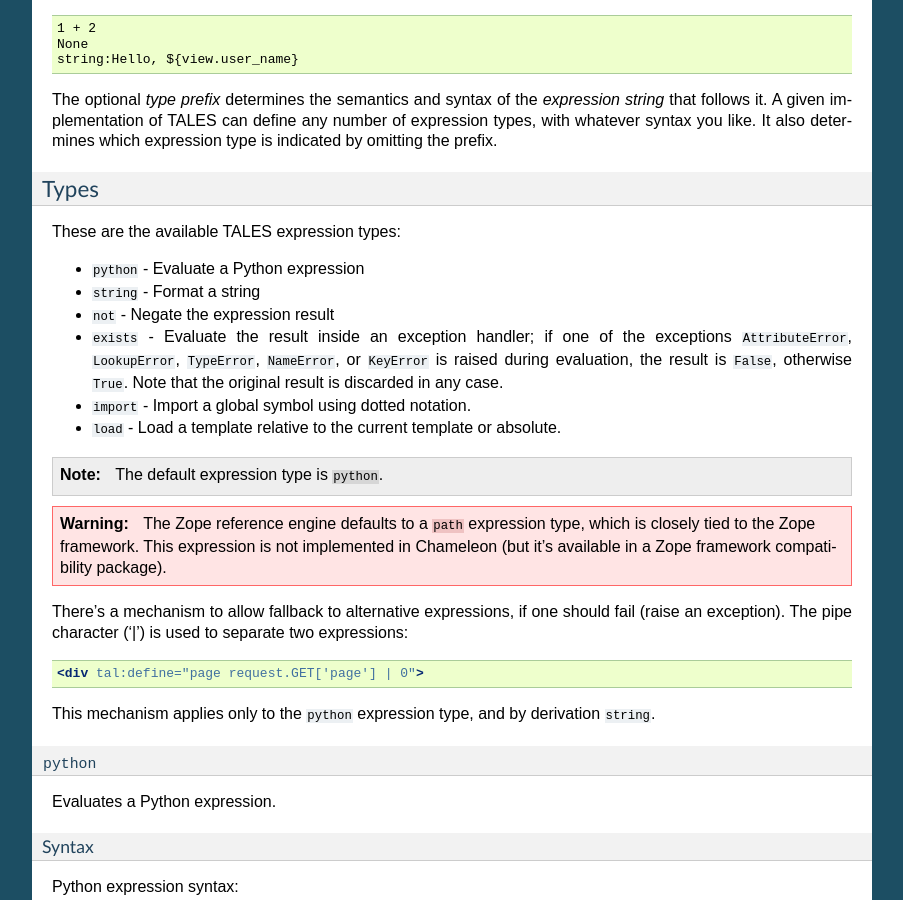
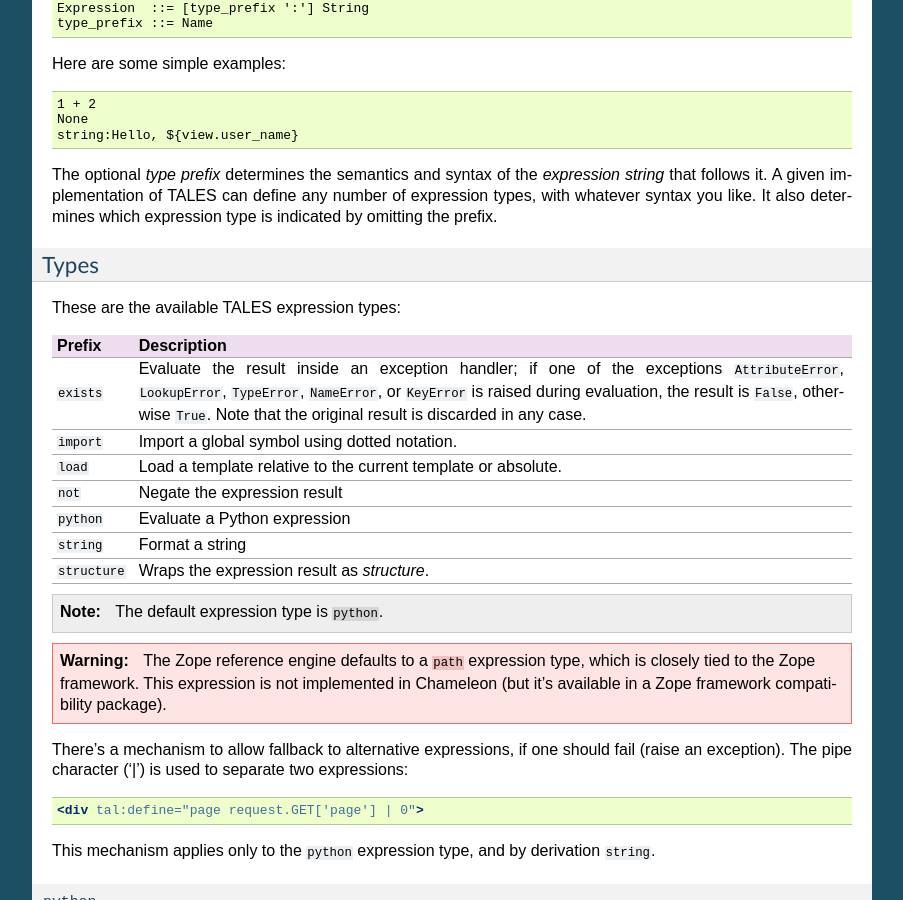
Before and after one commit to malthe/chameleon, a Sphinx documentation site: the page built from docs/reference.rst, in a window 1280 px wide and 900 px high, scrolled down 10496 px. Shown: the whole window, without its empty margins (198-1101 px from the left). Built offline with Sphinx 7.4.7, drawn with Linux system fonts in a browser that asks for light colours; some of the changed text lies outside the part shown.

Commit message:
Adding ``structure:`` expression type.

```diff
--- a/docs/reference.rst
+++ b/docs/reference.rst
@@ -246,6 +246,12 @@
 allowing HTML/XML markup to be inserted.  This can break your page if
 the text contains unanticipated markup (eg.  text submitted via a web
 form), which is the reason that it is not the default.
+
+.. note:: The ``structure`` keyword exists to provide backwards
+          compatibility.  In Chameleon, the ``structure:`` expression
+          type provides the same functionality (also for inline
+          expressions).
+
 
 Examples
 ~~~~~~~~
@@ -675,21 +681,25 @@
 
 These are the available TALES expression types:
 
-* ``python`` - Evaluate a Python expression
-
-* ``string`` - Format a string
-
-* ``not`` - Negate the expression result
-
-* ``exists`` - Evaluate the result inside an exception handler; if one of the exceptions ``AttributeError``, ``LookupError``, ``TypeError``, ``NameError``, or ``KeyError`` is raised during evaluation, the result is ``False``, otherwise ``True``. Note that the original result is discarded in any case.
-
-* ``import`` - Import a global symbol using dotted notation.
-
-* ``load`` - Load a template relative to the current template or absolute.
+=============  ==============
+ Prefix        Description
+=============  ==============
+``exists``     Evaluate the result inside an exception handler; if one of the exceptions ``AttributeError``, ``LookupError``, ``TypeError``, ``NameError``, or ``KeyError`` is raised during evaluation, the result is ``False``, otherwise ``True``. Note that the original result is discarded in any case.
+``import``     Import a global symbol using dotted notation.
+``load``       Load a template relative to the current template or absolute.
+``not``        Negate the expression result
+``python``     Evaluate a Python expression
+``string``     Format a string
+``structure``  Wraps the expression result as *structure*.
+=============  ==============
 
 .. note:: The default expression type is ``python``.
 
-.. warning:: The Zope reference engine defaults to a ``path`` expression type, which is closely tied to the Zope framework. This expression is not implemented in Chameleon (but it's available in a Zope framework compatibility package).
+.. warning:: The Zope reference engine defaults to a ``path``
+             expression type, which is closely tied to the Zope
+             framework. This expression is not implemented in
+             Chameleon (but it's available in a Zope framework
+             compatibility package).
 
 There's a mechanism to allow fallback to alternative expressions, if
 one should fail (raise an exception). The pipe character ('|') is used
@@ -717,7 +727,8 @@
 Description
 ~~~~~~~~~~~
 
-Python expressions are executed natively within the translated template source code. There is no built-in security apparatus.
+Python expressions are executed natively within the translated
+template source code. There is no built-in security apparatus.
 
 ``string``
 ^^^^^^^^^^
@@ -769,6 +780,16 @@
 
 Imports a module global.
 
+.. _structure-expression:
+
+``structure``
+^^^^^^^^^^^^^
+
+Wraps the expression result as *structure*: The replacement text is
+inserted into the document without escaping, allowing HTML/XML markup
+to be inserted.  This can break your page if the text contains
+unanticipated markup (eg.  text submitted via a web form), which is
+the reason that it is not the default.
 
 .. _load-expression:
 
@@ -1495,13 +1516,23 @@
 
     *New expression types*
 
-       The :ref:`load <import-expression>` expression imports module globals::
+       The :ref:`structure <structure-expression>` expression wraps an
+       expression result as *structure*::
+
+         <div>${structure: body.text}</div>
+
+       The :ref:`import <import-expression>` expression imports module globals::
 
          <div tal:define="compile import: re.compile">
            ...
          </div>
 
-       This :ref:`load <load-expression>` expression
+       This :ref:`load <load-expression>` expression loads templates
+       relative to the current template::
+
+         <div tal:define="compile load: main.pt">
+           ...
+         </div>
 
     *Tuple unpacking*
 
```
Also changed, not shown: CHANGES.rst (+13 -2 lines), 5 other files.
